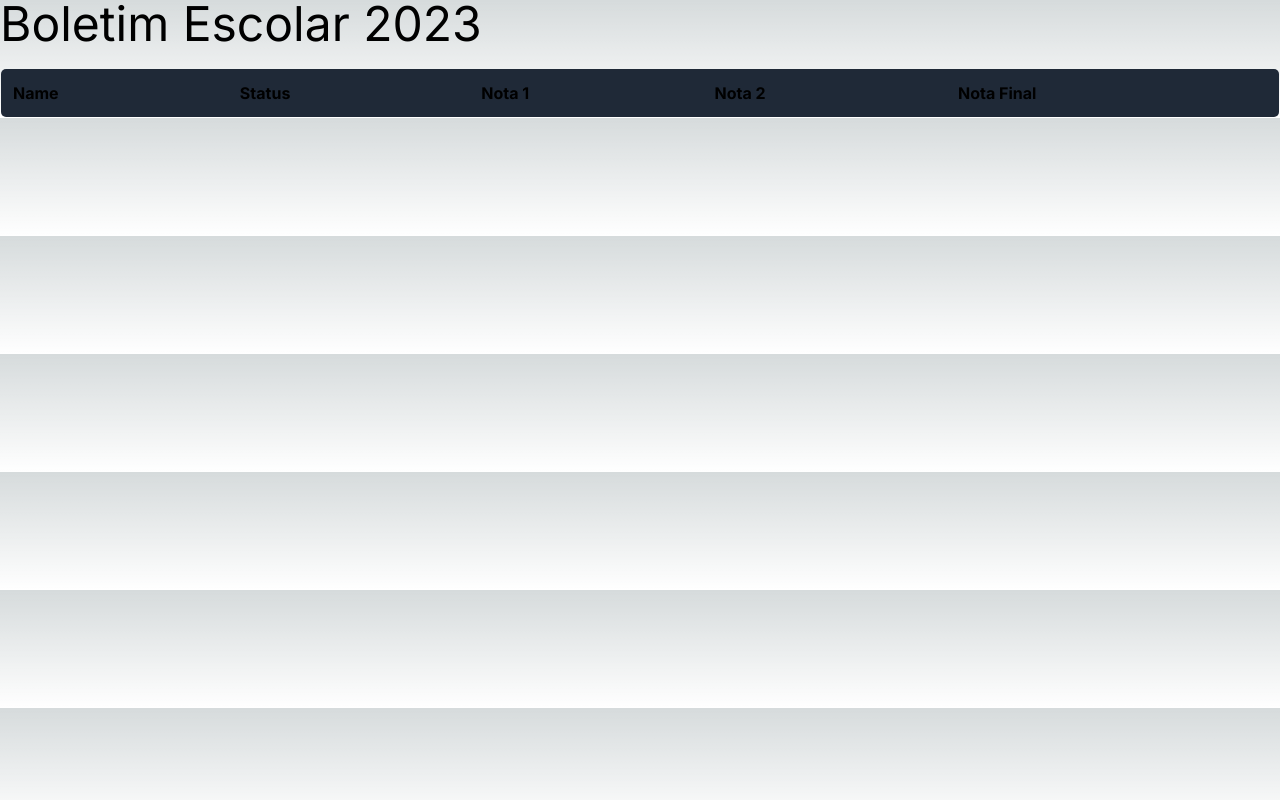
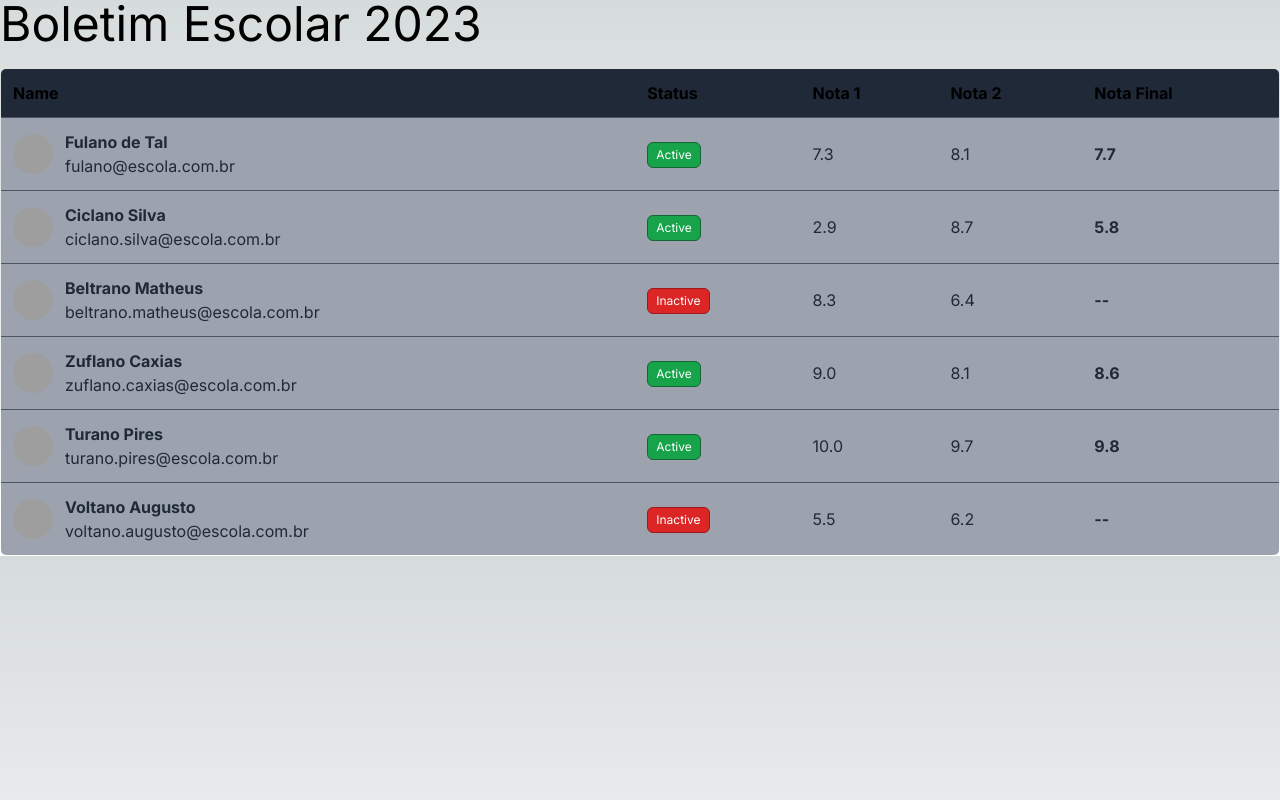
Before and after one commit to sdlima4025/react-primeiro-projeto, a Next.js app: page / in a window 1280 px wide. Built offline with nearby package versions, Linux system fonts and the light colour scheme; grey boxes are pictures that could not be loaded.

Commit message:
estilizado boletim escolar com tailwind

```diff
--- a/src/components/StudentTable.tsx
+++ b/src/components/StudentTable.tsx
@@ -16,7 +16,29 @@ export const StudentTable = ({ students }: Props) => {
         </tr>
       </thead>
       <tbody>
+        {students.map((item) => (
+          <tr key={item.id} className="text-gray-800 bg-gray-400 border-b border-gray-600">
+            <td className="p-3 flex items-center">
+              <img src={item.avatar} alt={item.name} className="w-10 h-10 rounded-full mr-3"/>
+              <div>
+                <div className="font-bold">{item.name}</div>
+                <div>{item.email}</div>
+              </div>
+            </td>
+            <td className="p-3">
+              {item.active && <div className="px-2 py-1 inline-block rounded-md border border-green-800 bg-green-600 text-white text-xs">Active</div>}
+              {!item.active && <div className="px-2 py-1 inline-block rounded-md border border-red-800 bg-red-600 text-white text-xs">Inactive</div>}
+            </td>
 
+            <td className="p-3">{item.grade1.toFixed(1)}</td>
+            <td className="p-3">{item.grade2.toFixed(1)}</td>
+            <td className="p-3 font-bold">
+              {item.active
+                ? ((item.grade1 + item.grade2) / 2).toFixed(1)
+                : "--"}
+            </td>
+          </tr>
+        ))}
       </tbody>
     </table>
   );
```
